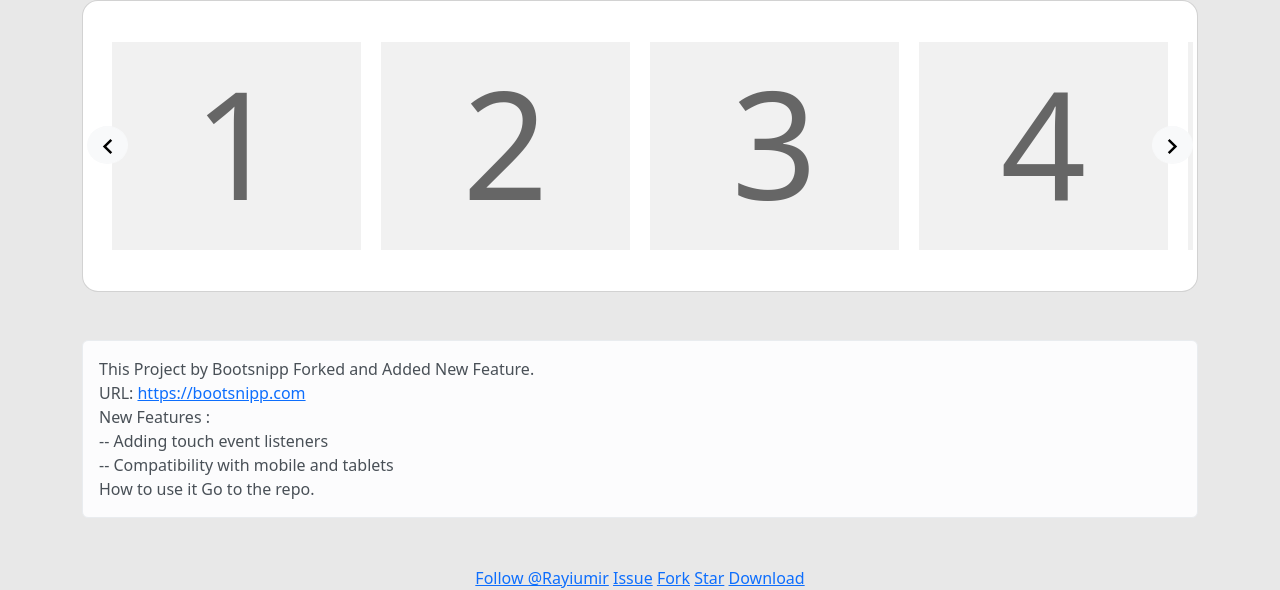
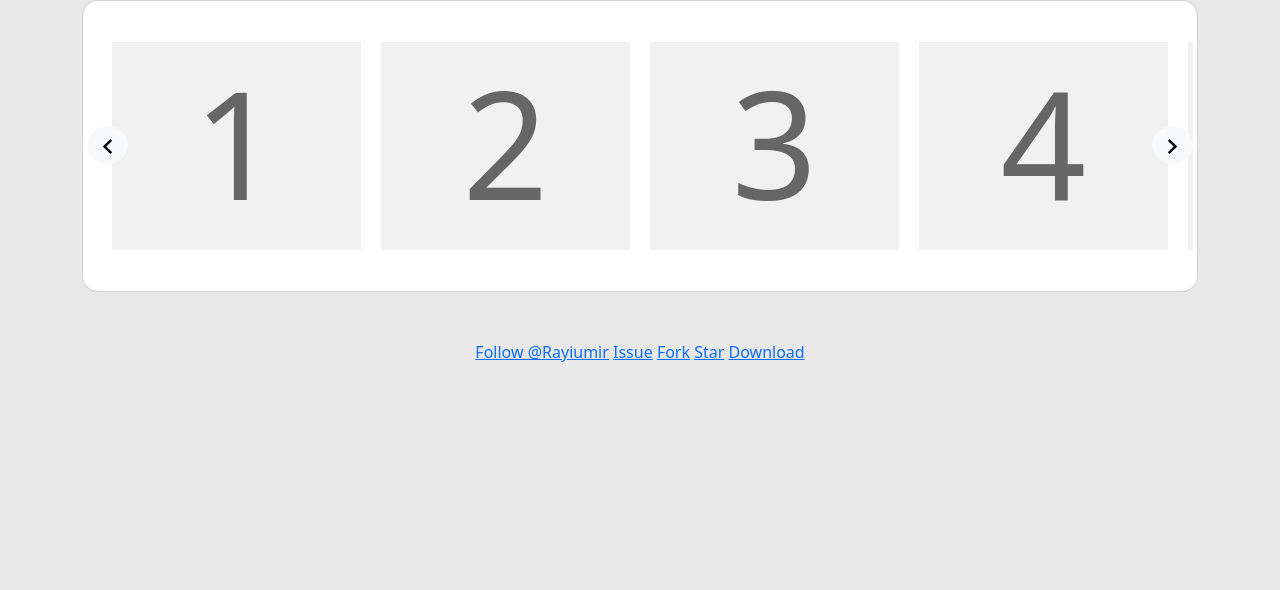
Before and after one commit to Rayiumir/Silderable, a plain HTML site: page index.html in a window 1280 px wide. Shown: the part 314-904 px from the top of the page. After the commit the page ends 800 px from the top, so only its background shows below. Drawn offline with Linux system fonts and the light colour scheme.

Commit message:
Update index.html

```diff
--- a/index.html
+++ b/index.html
@@ -116,21 +116,6 @@
                 </div>
             </div>
 
-            <div class="alert alert-light mt-5" role="alert">
-                This Project by Bootsnipp Forked and Added New Feature.
-                <br>
-                URL: <a href="https://bootsnipp.com/snippets/9kBZp">https://bootsnipp.com</a>
-                <br>
-                New Features :
-                <br>
-                -- Adding touch event listeners
-                <br>
-                -- Compatibility with mobile and tablets
-                <br>
-                How to use it Go to the repo.
-            </div>
-
-
             <div class="text-center mt-5">
                 <a class="github-button" href="https://github.com/Rayiumir" data-color-scheme="no-preference: light; light: light; dark: dark;" data-size="large" data-show-count="true" aria-label="Follow @Rayiumir on GitHub">Follow @Rayiumir</a>
                 <a class="github-button" href="https://github.com/Rayiumir/Silderable/issues" data-color-scheme="no-preference: light; light: light; dark: dark;" data-icon="octicon-issue-opened" data-size="large" data-show-count="true" aria-label="Issue Rayiumir/Silderable on GitHub">Issue</a>
```
